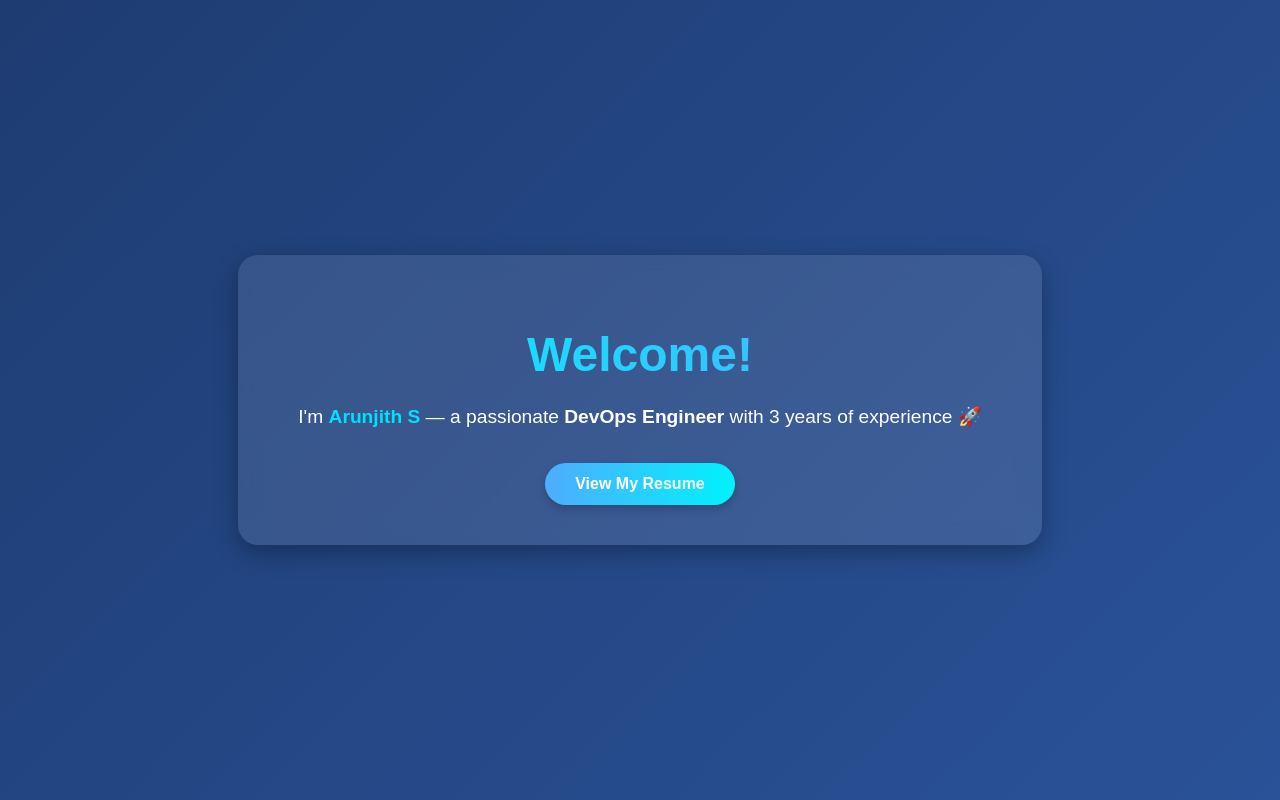
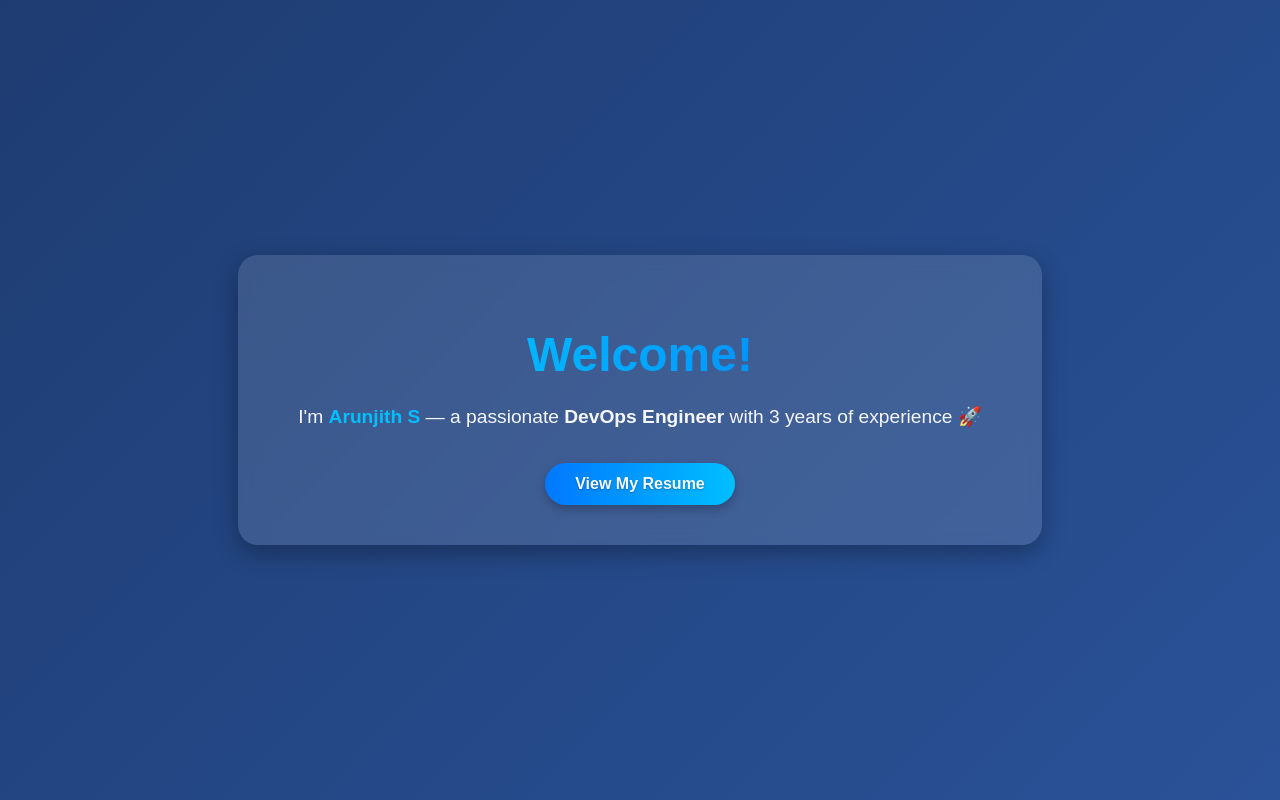
Before and after one commit to ArunjithS3177/CI-CD_nodeJs, a website: page public/index.html in a window 1280 px wide. Drawn offline with Linux system fonts and the light colour scheme.

Commit message:
new chnage

```diff
--- a/public/style.css
+++ b/public/style.css
@@ -2,7 +2,7 @@
 body {
     font-family: 'Poppins', sans-serif;
     background: linear-gradient(135deg, #1e3c72, #2a5298);
-    color: #fff;
+    color: #f5f7fa; /* Softer white for better contrast */
     text-align: center;
     display: flex;
     justify-content: center;
@@ -20,7 +20,7 @@ body {
 
 /* Container card styling */
 .container {
-    background: rgba(255, 255, 255, 0.1);
+    background: rgba(255, 255, 255, 0.12);
     padding: 40px 60px;
     border-radius: 20px;
     box-shadow: 0 8px 25px rgba(0, 0, 0, 0.3);
@@ -32,7 +32,7 @@ body {
 h1 {
     font-size: 3rem;
     margin-bottom: 20px;
-    background: linear-gradient(to right, #00f2fe, #4facfe);
+    background: linear-gradient(to right, #00d4ff, #0078ff);
     -webkit-background-clip: text;
     -webkit-text-fill-color: transparent;
 }
@@ -46,7 +46,7 @@ p {
 
 /* Highlight name */
 .highlight {
-    color: #00e0ff;
+    color: #00bfff;
     font-weight: 600;
 }
 
@@ -54,16 +54,19 @@ p {
 .btn {
     display: inline-block;
     padding: 12px 30px;
-    background: linear-gradient(to right, #4facfe, #00f2fe);
-    color: #fff;
+    background: linear-gradient(to right, #0078ff, #00bfff);
+    color: #f9f9f9; /* slightly off-white for better contrast */
     text-decoration: none;
     border-radius: 30px;
     font-weight: 600;
     transition: all 0.3s ease;
-    box-shadow: 0 4px 10px rgba(0, 0, 0, 0.2);
+    box-shadow: 0 4px 10px rgba(0, 0, 0, 0.25);
+    text-shadow: 0 1px 2px rgba(0, 0, 0, 0.3); /* improves readability */
 }
 
+/* Hover effect */
 .btn:hover {
     transform: translateY(-3px);
-    box-shadow: 0 8px 20px rgba(0, 0, 0, 0.3);
+    box-shadow: 0 8px 20px rgba(0, 0, 0, 0.35);
+    background: linear-gradient(to right, #0066cc, #00aaff);
 }
```
